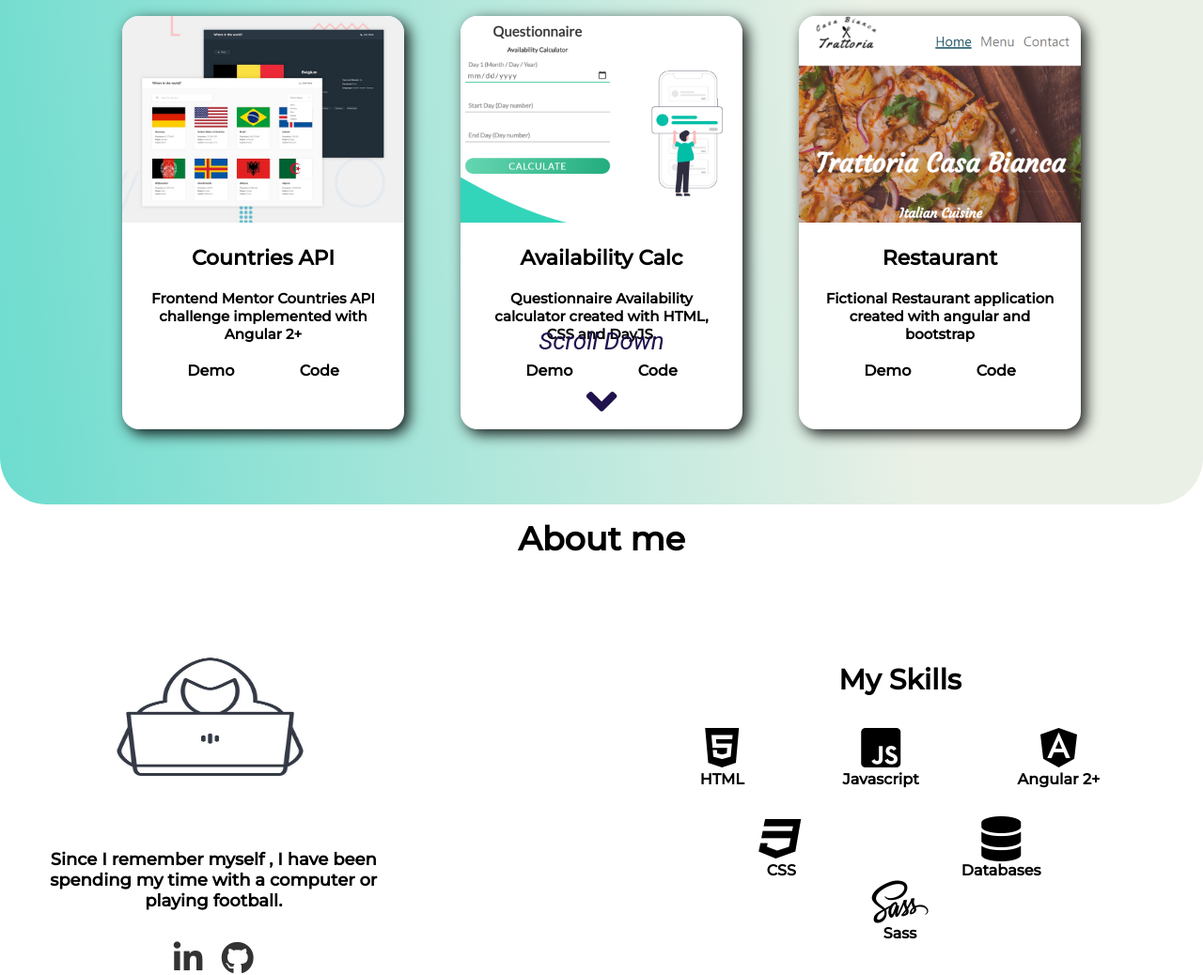
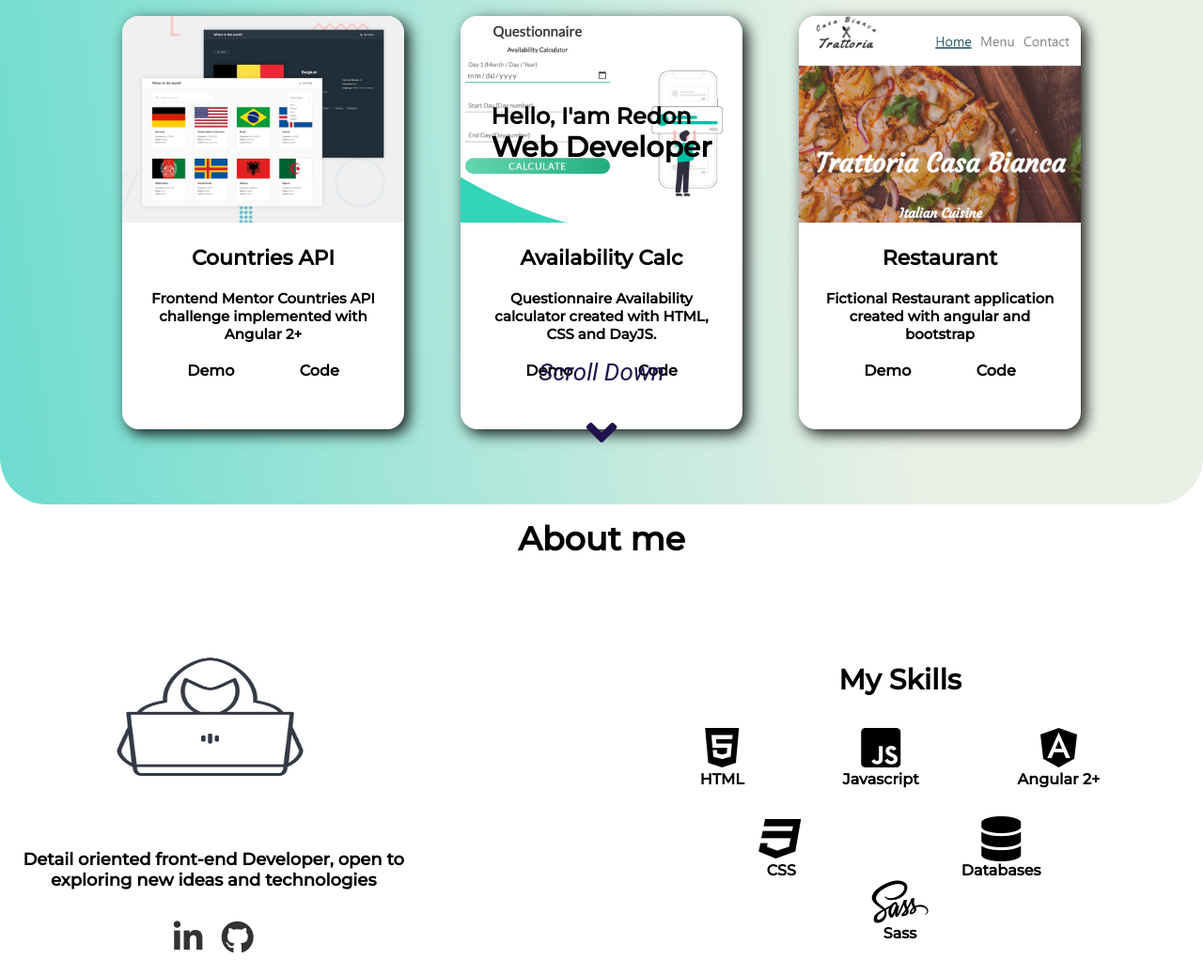
Before and after one commit to rredond/portfolio, a plain HTML site: page index.html in a window 1280 px wide. Shown: the part 280-1318 px from the top of the page at 94% size. Drawn offline with nearby package versions, Linux system fonts and the light colour scheme; a script that the page names is missing.

Commit message:
Update index.html

```diff
--- a/index.html
+++ b/index.html
@@ -47,9 +47,15 @@
           </div>
         </div>
       </nav>
+
+      <!-- main section -->
       <section class="main-section">
-        <button class="button">Scroll Down<br> <br>
-          <i class="fas fa-angle-down fa-2x"></i>
+        <div>
+          <h1 class="main-header">Hello, I'am <span>Redon</span> </h1>
+          <h2>Web Developer</h2>
+        </div>
+        <button class="button"><p class="button-span">Scroll Down</p> <br>
+          <i class="fas fa-angle-down fa-2x arrow"></i>
         </button>
 
 
@@ -147,16 +153,16 @@
               class="profile-img" id="profile-img"
               alt="Avatar"/>
           <p><strong></strong></p>
-          <P>Since I remember myself , I have been spending my time with a computer or playing football. <br> <br>
+          <P>Detail oriented front-end Developer, open to exploring new ideas and technologies  <br> <br>
 
           </P>
-          <!-- Linkedin -->
+
           <a  style="color: #333333" href="https://www.linkedin.com/in/redon-dedi-9780a1150/" target="blank" role="button" class="linkedin-icon"
           ><i class="fab fa-linkedin-in fa-lg m-2 linkedin-icon"></i
           ></a>
 
 
-          <!-- Github -->
+
           <a  style="color: #333333" href="https://github.com/rredond" target="blank" role="button" class="github-icon"
           ><i class="fab fa-github fa-lg  github-icon"></i
           ></a>
@@ -233,6 +239,7 @@
       </div>
 
 
+
     </div>
 
 
```
